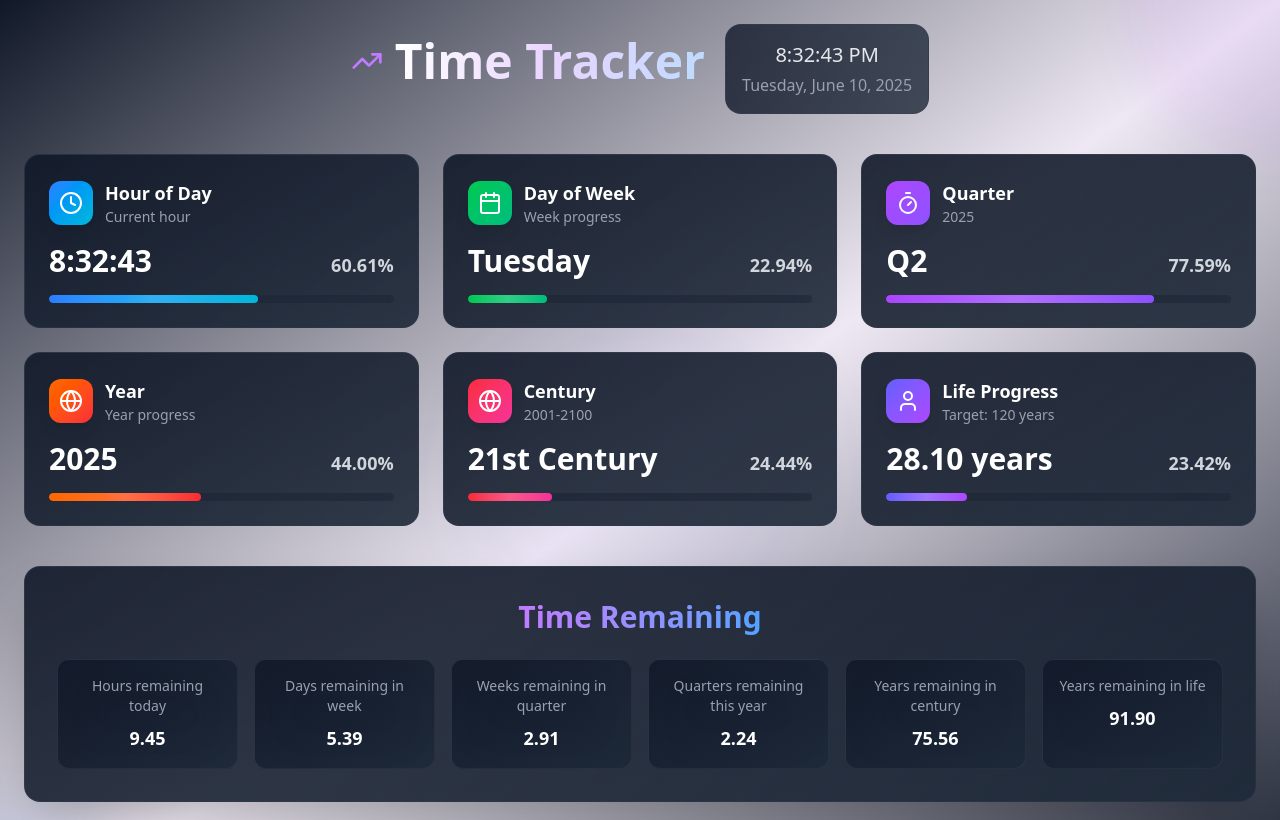
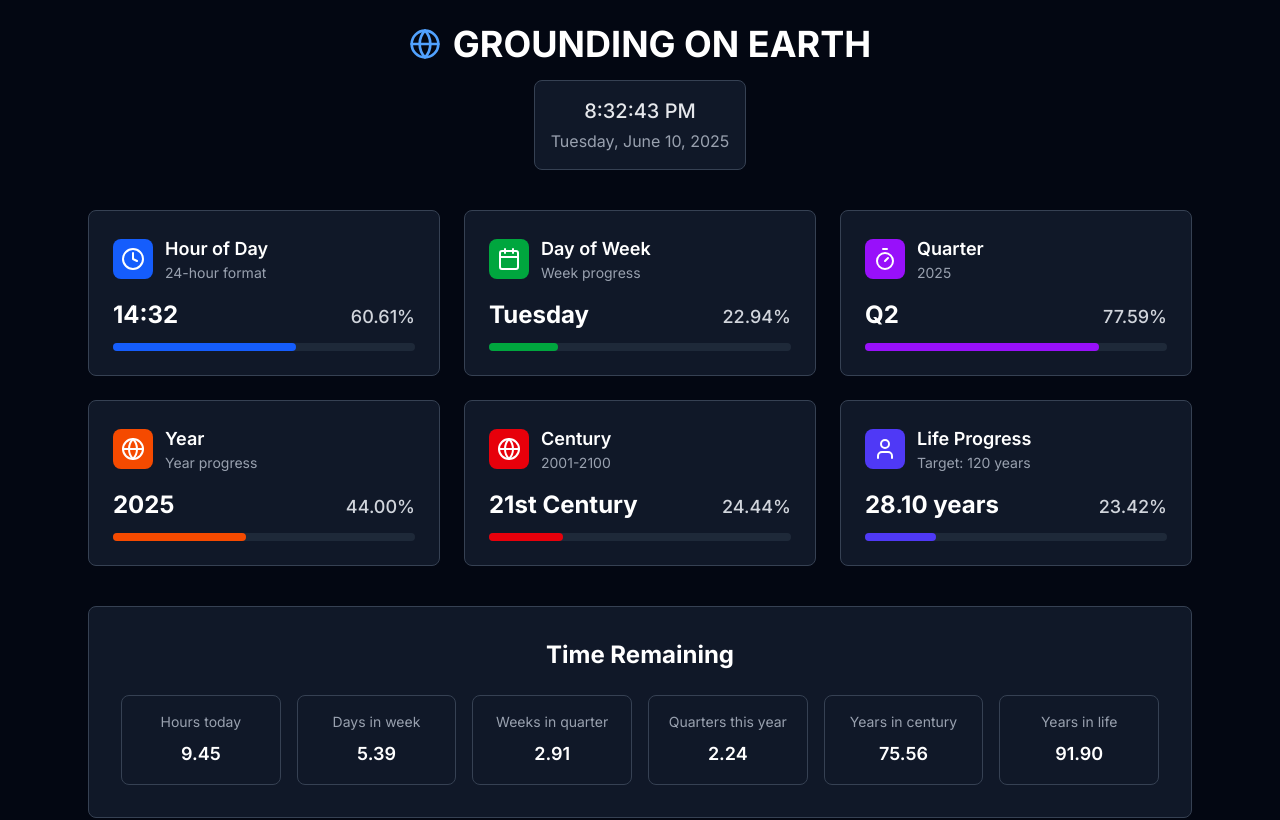
Before and after one commit to dewanwakilahmed/dwa-grounding-on-earth, a Next.js app: page / in a window 1280 px wide. Shown: the top 820 px of the page. Built offline with nearby package versions, Linux system fonts and the light colour scheme.

Commit message:
Second Draft

```diff
--- a/app/page.tsx
+++ b/app/page.tsx
@@ -1,10 +1,10 @@
 "use client";
-
-import React, { useState, useEffect } from "react";
+import React, { useState, useEffect, useMemo } from "react";
 import { Clock, Calendar, Timer, User, Globe, TrendingUp } from "lucide-react";
 
 interface TimeData {
   hour: number;
+  minute: number;
   dayPercentage: number;
   dayOfWeek: number;
   weekPercentage: number;
@@ -18,42 +18,45 @@ interface TimeData {
   currentDate: string;
 }
 
-const BIRTH_DATE = new Date("1997-05-05"); // May 5, 1997
+const BIRTH_DATE = new Date("1997-05-05");
 const LIFE_EXPECTANCY = 120;
 
 const TimeTracker: React.FC = () => {
   const [timeData, setTimeData] = useState<TimeData | null>(null);
 
   const calculateTimeData = (): TimeData => {
-    // Set timezone to Dhaka, Bangladesh (UTC+6)
     const now = new Date();
     const dhakaTime = new Date(
       now.toLocaleString("en-US", { timeZone: "Asia/Dhaka" })
     );
 
-    // Hour and day percentage
     const hour = dhakaTime.getHours();
-    const minutes = dhakaTime.getMinutes();
+    const minute = dhakaTime.getMinutes();
     const seconds = dhakaTime.getSeconds();
     const milliseconds = dhakaTime.getMilliseconds();
 
-    // Convert to 12-hour format
-    const hour12 = hour === 0 ? 12 : hour > 12 ? hour - 12 : hour;
+    // Continuous day percentage calculation
+    const totalMillisecondsInDay = 24 * 60 * 60 * 1000;
+    const currentMillisecondsInDay =
+      hour * 60 * 60 * 1000 +
+      minute * 60 * 1000 +
+      seconds * 1000 +
+      milliseconds;
+    const dayPercentage =
+      (currentMillisecondsInDay / totalMillisecondsInDay) * 100;
 
-    const totalSecondsInDay = 24 * 60 * 60;
-    const currentSecondsInDay =
-      hour * 3600 + minutes * 60 + seconds + milliseconds / 1000;
-    const dayPercentage = (currentSecondsInDay / totalSecondsInDay) * 100;
+    // Continuous week percentage calculation
+    const dayOfWeekJS = dhakaTime.getDay();
+    const dayOfWeek = dayOfWeekJS === 0 ? 6 : dayOfWeekJS - 1; // Monday = 0, Sunday = 6
 
-    // Day of week and week percentage (Monday = 0, Sunday = 6)
-    const dayOfWeekJS = dhakaTime.getDay(); // 0 = Sunday, 6 = Saturday
-    const dayOfWeek = dayOfWeekJS === 0 ? 6 : dayOfWeekJS - 1; // Convert to Monday = 0
-    const totalSecondsInWeek = 7 * 24 * 60 * 60;
-    const currentSecondsInWeek = dayOfWeek * 24 * 3600 + currentSecondsInDay;
-    const weekPercentage = (currentSecondsInWeek / totalSecondsInWeek) * 100;
+    const totalMillisecondsInWeek = 7 * 24 * 60 * 60 * 1000;
+    const currentMillisecondsInWeek =
+      dayOfWeek * 24 * 60 * 60 * 1000 + currentMillisecondsInDay;
+    const weekPercentage =
+      (currentMillisecondsInWeek / totalMillisecondsInWeek) * 100;
 
-    // Quarter and quarter percentage
-    const month = dhakaTime.getMonth(); // 0-11
+    // Continuous quarter percentage calculation
+    const month = dhakaTime.getMonth();
     const quarter = Math.floor(month / 3) + 1;
     const quarterStartMonth = (quarter - 1) * 3;
     const quarterStartDate = new Date(
@@ -70,19 +73,20 @@ const TimeTracker: React.FC = () => {
       59,
       999
     );
+
     const quarterTotalMs =
       quarterEndDate.getTime() - quarterStartDate.getTime();
     const quarterCurrentMs = dhakaTime.getTime() - quarterStartDate.getTime();
     const quarterPercentage = (quarterCurrentMs / quarterTotalMs) * 100;
 
-    // Year percentage
+    // Continuous year percentage calculation
     const yearStart = new Date(dhakaTime.getFullYear(), 0, 1);
     const yearEnd = new Date(dhakaTime.getFullYear() + 1, 0, 1);
     const yearTotalMs = yearEnd.getTime() - yearStart.getTime();
     const yearCurrentMs = dhakaTime.getTime() - yearStart.getTime();
     const yearPercentage = (yearCurrentMs / yearTotalMs) * 100;
 
-    // Century percentage (assuming 21st century: 2001-2100)
+    // Continuous century percentage calculation
     const centuryStart = new Date(2001, 0, 1);
     const centuryEnd = new Date(2101, 0, 1);
     const centuryTotalMs = centuryEnd.getTime() - centuryStart.getTime();
@@ -92,18 +96,18 @@ const TimeTracker: React.FC = () => {
       (centuryCurrentMs / centuryTotalMs) * 100
     );
 
-    // Age calculation
+    // Continuous age and life percentage calculation
     const birthTime = BIRTH_DATE.getTime();
     const currentTime = dhakaTime.getTime();
     const ageInMs = currentTime - birthTime;
-    const ageInYears = ageInMs / (365.25 * 24 * 60 * 60 * 1000); // Account for leap years
-    const age = Math.round(ageInYears * 100) / 100; // Round to 2 decimal places
+    const ageInYears = ageInMs / (365.25 * 24 * 60 * 60 * 1000);
+    const age = ageInYears; // Keep full precision
 
-    // Life percentage
     const lifePercentage = (age / LIFE_EXPECTANCY) * 100;
 
     return {
-      hour: hour12,
+      hour,
+      minute,
       dayPercentage,
       dayOfWeek,
       weekPercentage,
@@ -132,111 +136,14 @@ const TimeTracker: React.FC = () => {
       setTimeData(calculateTimeData());
     };
 
-    updateTime(); // Initial calculation
-    const interval = setInterval(updateTime, 100); // Update every 100ms for smooth animations
+    updateTime();
+    const interval = setInterval(updateTime, 1000);
 
     return () => clearInterval(interval);
   }, []);
 
-  const ProgressBar: React.FC<{ percentage: number; className: string }> = ({
-    percentage,
-    className,
-  }) => (
-    <div className="relative w-full bg-gray-800/50 rounded-full h-2 overflow-hidden backdrop-blur-sm">
-      <div
-        className={`h-full rounded-full transition-all duration-500 ease-out ${className} relative overflow-hidden`}
-        style={{ width: `${Math.min(100, Math.max(0, percentage))}%` }}
-      >
-        <div className="absolute inset-0 bg-gradient-to-r from-transparent via-white/20 to-transparent animate-pulse" />
-      </div>
-    </div>
-  );
-
-  const TimeCard: React.FC<{
-    icon: React.ReactNode;
-    title: string;
-    value: string;
-    percentage: number;
-    gradientFrom: string;
-    gradientTo: string;
-    subtitle?: string;
-  }> = ({
-    icon,
-    title,
-    value,
-    percentage,
-    gradientFrom,
-    gradientTo,
-    subtitle,
-  }) => (
-    <div className="group relative bg-gradient-to-br from-gray-900/90 to-gray-800/90 backdrop-blur-xl rounded-2xl p-4 sm:p-5 lg:p-6 border border-gray-700/50 hover:border-gray-600/70 transition-all duration-500 hover:scale-[1.02] hover:shadow-2xl hover:shadow-purple-500/10">
-      {/* Animated background glow */}
-      <div
-        className={`absolute inset-0 bg-gradient-to-br ${gradientFrom} ${gradientTo} opacity-0 group-hover:opacity-10 rounded-2xl transition-opacity duration-500`}
-      />
-
-      <div className="relative z-10">
-        <div className="flex items-center gap-2 sm:gap-3 mb-3 sm:mb-4">
-          <div
-            className={`p-2 sm:p-2.5 rounded-xl bg-gradient-to-br ${gradientFrom} ${gradientTo} shadow-lg`}
-          >
-            {icon}
-          </div>
-          <div className="min-w-0 flex-1">
-            <h3 className="font-bold text-white text-sm sm:text-base lg:text-lg truncate">
-              {title}
-            </h3>
-            {subtitle && (
-              <p className="text-xs sm:text-sm text-gray-400 truncate">
-                {subtitle}
-              </p>
-            )}
-          </div>
-        </div>
-
-        <div className="space-y-3 sm:space-y-4">
-          <div className="flex justify-between items-end gap-2">
-            <span className="text-lg sm:text-xl lg:text-2xl xl:text-3xl font-bold text-white truncate">
-              {value}
-            </span>
-            <span className="text-sm sm:text-base lg:text-lg font-bold text-gray-300 flex-shrink-0">
-              {percentage.toFixed(2)}%
-            </span>
-          </div>
-          <ProgressBar
-            percentage={percentage}
-            className={`bg-gradient-to-r ${gradientFrom} ${gradientTo} shadow-lg`}
-          />
-        </div>
-      </div>
-    </div>
-  );
-
-  const StatCard: React.FC<{ label: string; value: string }> = ({
-    label,
-    value,
-  }) => (
-    <div className="bg-gradient-to-br from-gray-900/80 to-gray-800/80 backdrop-blur-xl rounded-xl p-3 sm:p-4 border border-gray-700/50 hover:border-gray-600/70 transition-all duration-300 text-center group hover:scale-105">
-      <p className="text-xs sm:text-sm text-gray-400 mb-1 sm:mb-2 font-medium">
-        {label}
-      </p>
-      <p className="text-sm sm:text-base lg:text-lg font-bold text-white group-hover:text-purple-300 transition-colors duration-300">
-        {value}
-      </p>
-    </div>
-  );
-
-  if (!timeData) {
-    return (
-      <div className="min-h-screen bg-gradient-to-br from-gray-900 via-purple-900/20 to-gray-900 flex items-center justify-center">
-        <div className="relative">
-          <div className="w-16 h-16 border-4 border-purple-500/30 border-t-purple-500 rounded-full animate-spin" />
-          <div className="absolute inset-0 w-16 h-16 border-4 border-transparent border-b-blue-500 rounded-full animate-spin animate-reverse" />
-        </div>
-      </div>
-    );
-  }
-
+  // Memoize expensive calculations to prevent unnecessary re-renders
+  const staticContent = useMemo(() => {
     const dayNames = [
       "Monday",
       "Tuesday",
@@ -247,154 +154,188 @@ const TimeTracker: React.FC = () => {
       "Sunday",
     ];
     const quarterNames = ["Q1", "Q2", "Q3", "Q4"];
+    return { dayNames, quarterNames };
+  }, []);
+
+  const ProgressBar: React.FC<{ percentage: number; color: string }> =
+    React.memo(({ percentage, color }) => (
+      <div className="w-full bg-gray-800 rounded-full h-2">
+        <div
+          className={`h-full rounded-full transition-all duration-1000 ease-out ${color}`}
+          style={{ width: `${Math.min(100, Math.max(0, percentage))}%` }}
+        />
+      </div>
+    ));
+
+  const TimeCard: React.FC<{
+    icon: React.ReactNode;
+    title: string;
+    value: string;
+    percentage: number;
+    color: string;
+    subtitle?: string;
+  }> = React.memo(({ icon, title, value, percentage, color, subtitle }) => (
+    <div className="bg-gray-900 rounded-lg p-6 border border-gray-700">
+      <div className="flex items-center gap-3 mb-4">
+        <div className={`p-2 rounded-lg ${color}`}>{icon}</div>
+        <div>
+          <h3 className="font-semibold text-white text-lg">{title}</h3>
+          {subtitle && <p className="text-sm text-gray-400">{subtitle}</p>}
+        </div>
+      </div>
+      <div className="space-y-3">
+        <div className="flex justify-between items-end">
+          <span className="text-2xl font-bold text-white">{value}</span>
+          <span className="text-lg font-medium text-gray-300">
+            {percentage.toFixed(2)}%
+          </span>
+        </div>
+        <ProgressBar percentage={percentage} color={color} />
+      </div>
+    </div>
+  ));
+
+  const StatCard: React.FC<{ label: string; value: string }> = React.memo(
+    ({ label, value }) => (
+      <div className="bg-gray-900 rounded-lg p-4 border border-gray-700 text-center">
+        <p className="text-sm text-gray-400 mb-2">{label}</p>
+        <p className="text-lg font-semibold text-white">{value}</p>
+      </div>
+    )
+  );
+
+  if (!timeData) {
+    return (
+      <div className="min-h-screen bg-gray-950 flex items-center justify-center">
+        <div className="w-8 h-8 border-2 border-blue-500 border-t-transparent rounded-full animate-spin" />
+      </div>
+    );
+  }
 
   return (
-    <div className="min-h-screen bg-gradient-to-br from-gray-900 via-purple-900/10 to-gray-900 relative overflow-hidden">
-      {/* Animated background elements */}
-      <div className="absolute inset-0 overflow-hidden">
-        <div className="absolute -top-40 -right-40 w-80 h-80 bg-purple-500/10 rounded-full blur-xl animate-pulse" />
-        <div className="absolute -bottom-40 -left-40 w-80 h-80 bg-blue-500/10 rounded-full blur-xl animate-pulse delay-1000" />
-        <div className="absolute top-1/2 left-1/2 transform -translate-x-1/2 -translate-y-1/2 w-96 h-96 bg-indigo-500/5 rounded-full blur-2xl animate-pulse delay-2000" />
-      </div>
+    <div className="min-h-screen bg-gray-950 text-white">
+      <style jsx global>{`
+        @import url("https://fonts.googleapis.com/css2?family=Inter:wght@400;500;600;700&display=swap");
 
-      <div className="relative z-10 p-3 sm:p-4 lg:p-6">
-        <div className="max-w-7xl mx-auto">
+        * {
+          font-family: "Inter", -apple-system, BlinkMacSystemFont, sans-serif;
+        }
+      `}</style>
+
+      <div className="max-w-6xl mx-auto p-6">
         {/* Header */}
-          <div className="text-center mb-6 sm:mb-8 lg:mb-10 flex sm:flex-col lg:flex-row gap-5 justify-center items-center">
-            <div className="inline-flex items-center gap-2 sm:gap-3 mb-3 sm:mb-4">
-              <TrendingUp className="w-6 h-6 sm:w-8 sm:h-8 text-purple-400" />
-              <h1 className="text-2xl sm:text-3xl lg:text-4xl xl:text-5xl font-bold bg-gradient-to-r from-white via-purple-200 to-blue-200 bg-clip-text text-transparent">
-                Time Tracker
+        <div className="text-center mb-10">
+          <div className="flex items-center justify-center gap-3 mb-4">
+            <Globe className="w-8 h-8 text-blue-400" />
+            <h1 className="text-4xl font-bold text-white">
+              GROUNDING ON EARTH
             </h1>
           </div>
-            <div className="bg-gradient-to-r from-gray-900/80 to-gray-800/80 backdrop-blur-xl rounded-2xl p-3 sm:p-4 border border-gray-700/50 inline-block">
-              <p className="text-base sm:text-lg lg:text-xl text-gray-200 font-medium">
+          <div className="bg-gray-900 rounded-lg p-4 border border-gray-700 inline-block">
+            <p className="text-xl text-gray-200 font-medium">
               {timeData.currentTime}
             </p>
-              <p className="text-sm sm:text-base text-gray-400 mt-1">
-                {timeData.currentDate}
-              </p>
+            <p className="text-gray-400 mt-1">{timeData.currentDate}</p>
           </div>
         </div>
 
         {/* Time Cards Grid */}
-          <div className="grid grid-cols-1 sm:grid-cols-2 lg:grid-cols-3 gap-3 sm:gap-4 lg:gap-6 mb-6 sm:mb-8 lg:mb-10">
+        <div className="grid grid-cols-1 md:grid-cols-2 lg:grid-cols-3 gap-6 mb-10">
           <TimeCard
-              icon={<Clock className="w-5 h-5 sm:w-6 sm:h-6 text-white" />}
+            icon={<Clock className="w-6 h-6 text-white" />}
             title="Hour of Day"
-              value={timeData.currentTime.split(" ")[0]}
+            value={`${timeData.hour
+              .toString()
+              .padStart(2, "0")}:${timeData.minute
+              .toString()
+              .padStart(2, "0")}`}
             percentage={timeData.dayPercentage}
-              gradientFrom="from-blue-500"
-              gradientTo="to-cyan-500"
-              subtitle="Current hour"
+            color="bg-blue-600"
+            subtitle="24-hour format"
           />
-
           <TimeCard
-              icon={<Calendar className="w-5 h-5 sm:w-6 sm:h-6 text-white" />}
+            icon={<Calendar className="w-6 h-6 text-white" />}
             title="Day of Week"
-              value={dayNames[timeData.dayOfWeek]}
+            value={staticContent.dayNames[timeData.dayOfWeek]}
             percentage={timeData.weekPercentage}
-              gradientFrom="from-green-500"
-              gradientTo="to-emerald-500"
+            color="bg-green-600"
             subtitle="Week progress"
           />
-
           <TimeCard
-              icon={<Timer className="w-5 h-5 sm:w-6 sm:h-6 text-white" />}
+            icon={<Timer className="w-6 h-6 text-white" />}
             title="Quarter"
-              value={quarterNames[timeData.quarter - 1]}
+            value={staticContent.quarterNames[timeData.quarter - 1]}
             percentage={timeData.quarterPercentage}
-              gradientFrom="from-purple-500"
-              gradientTo="to-violet-500"
-              subtitle={`${new Date().toLocaleDateString("en-US", {
-                timeZone: "Asia/Dhaka",
-                year: "numeric",
-              })}`}
+            color="bg-purple-600"
+            subtitle={new Date().getFullYear().toString()}
           />
-
           <TimeCard
-              icon={<Globe className="w-5 h-5 sm:w-6 sm:h-6 text-white" />}
+            icon={<Globe className="w-6 h-6 text-white" />}
             title="Year"
-              value={new Date().toLocaleDateString("en-US", {
-                timeZone: "Asia/Dhaka",
-                year: "numeric",
-              })}
+            value={new Date().getFullYear().toString()}
             percentage={timeData.yearPercentage}
-              gradientFrom="from-orange-500"
-              gradientTo="to-red-500"
+            color="bg-orange-600"
             subtitle="Year progress"
           />
-
           <TimeCard
-              icon={<Globe className="w-5 h-5 sm:w-6 sm:h-6 text-white" />}
+            icon={<Globe className="w-6 h-6 text-white" />}
             title="Century"
             value="21st Century"
             percentage={timeData.centuryPercentage}
-              gradientFrom="from-red-500"
-              gradientTo="to-pink-500"
+            color="bg-red-600"
             subtitle="2001-2100"
           />
-
           <TimeCard
-              icon={<User className="w-5 h-5 sm:w-6 sm:h-6 text-white" />}
+            icon={<User className="w-6 h-6 text-white" />}
             title="Life Progress"
             value={`${timeData.age.toFixed(2)} years`}
             percentage={timeData.lifePercentage}
-              gradientFrom="from-indigo-500"
-              gradientTo="to-purple-500"
+            color="bg-indigo-600"
             subtitle={`Target: ${LIFE_EXPECTANCY} years`}
           />
         </div>
 
         {/* Summary Stats */}
-          <div className="bg-gradient-to-br from-gray-900/90 to-gray-800/90 backdrop-blur-xl rounded-2xl p-4 sm:p-6 lg:p-8 border border-gray-700/50 shadow-2xl">
-            <h2 className="text-xl sm:text-2xl lg:text-3xl font-bold text-white mb-4 sm:mb-6 text-center">
-              <span className="bg-gradient-to-r from-purple-400 to-blue-400 bg-clip-text text-transparent">
+        <div className="bg-gray-900 rounded-lg p-8 border border-gray-700 mb-8">
+          <h2 className="text-2xl font-bold text-white mb-6 text-center">
             Time Remaining
-              </span>
           </h2>
-            <div className="grid grid-cols-2 sm:grid-cols-3 lg:grid-cols-6 gap-3 sm:gap-4">
+          <div className="grid grid-cols-2 md:grid-cols-3 lg:grid-cols-6 gap-4">
             <StatCard
-                label="Hours remaining today"
+              label="Hours today"
               value={(24 - (timeData.dayPercentage / 100) * 24).toFixed(2)}
             />
             <StatCard
-                label="Days remaining in week"
+              label="Days in week"
               value={(7 - (timeData.weekPercentage / 100) * 7).toFixed(2)}
             />
             <StatCard
-                label="Weeks remaining in quarter"
-                value={(13 - (timeData.quarterPercentage / 100) * 13).toFixed(
-                  2
-                )}
+              label="Weeks in quarter"
+              value={(13 - (timeData.quarterPercentage / 100) * 13).toFixed(2)}
             />
             <StatCard
-                label="Quarters remaining this year"
+              label="Quarters this year"
               value={(4 - (timeData.yearPercentage / 100) * 4).toFixed(2)}
             />
             <StatCard
-                label="Years remaining in century"
+              label="Years in century"
               value={(100 - (timeData.centuryPercentage / 100) * 100).toFixed(
                 2
               )}
             />
             <StatCard
-                label="Years remaining in life"
+              label="Years in life"
               value={(LIFE_EXPECTANCY - timeData.age).toFixed(2)}
             />
           </div>
         </div>
 
         {/* Footer */}
-          <div className="group relative bg-gradient-to-br from-gray-900/90 to-gray-800/90 backdrop-blur-xl rounded-2xl p-4 sm:p-5 lg:p-6 border border-gray-700/50 hover:border-gray-600/70 transition-all duration-500 hover:scale-[1.02] hover:shadow-2xl hover:shadow-purple-500/10 mt-6 sm:mt-8 lg:mt-10">
-            <div className="absolute inset-0 bg-gradient-to-br from-purple-500 to-blue-500 opacity-0 group-hover:opacity-10 rounded-2xl transition-opacity duration-500" />
-            <div className="relative z-10 text-center">
-              <p className="text-sm sm:text-base lg:text-lg font-medium text-transparent bg-clip-text bg-gradient-to-r from-purple-300 via-blue-300 to-indigo-300 animate-pulse">
+        <div className="bg-gray-900 rounded-lg p-6 border border-gray-700 text-center">
+          <p className="text-lg font-medium text-gray-300 mb-2">
             Time is the most valuable resource. Use it wisely.
           </p>
-              <div className="mt-2 sm:mt-3 w-24 sm:w-32 lg:w-40 h-0.5 mx-auto bg-gradient-to-r from-transparent via-gray-500/50 to-transparent" />
-            </div>
-          </div>
+          <div className="w-32 h-0.5 mx-auto bg-gray-700" />
         </div>
       </div>
     </div>
```
Lines whose indentation alone changed are shown as unchanged.
